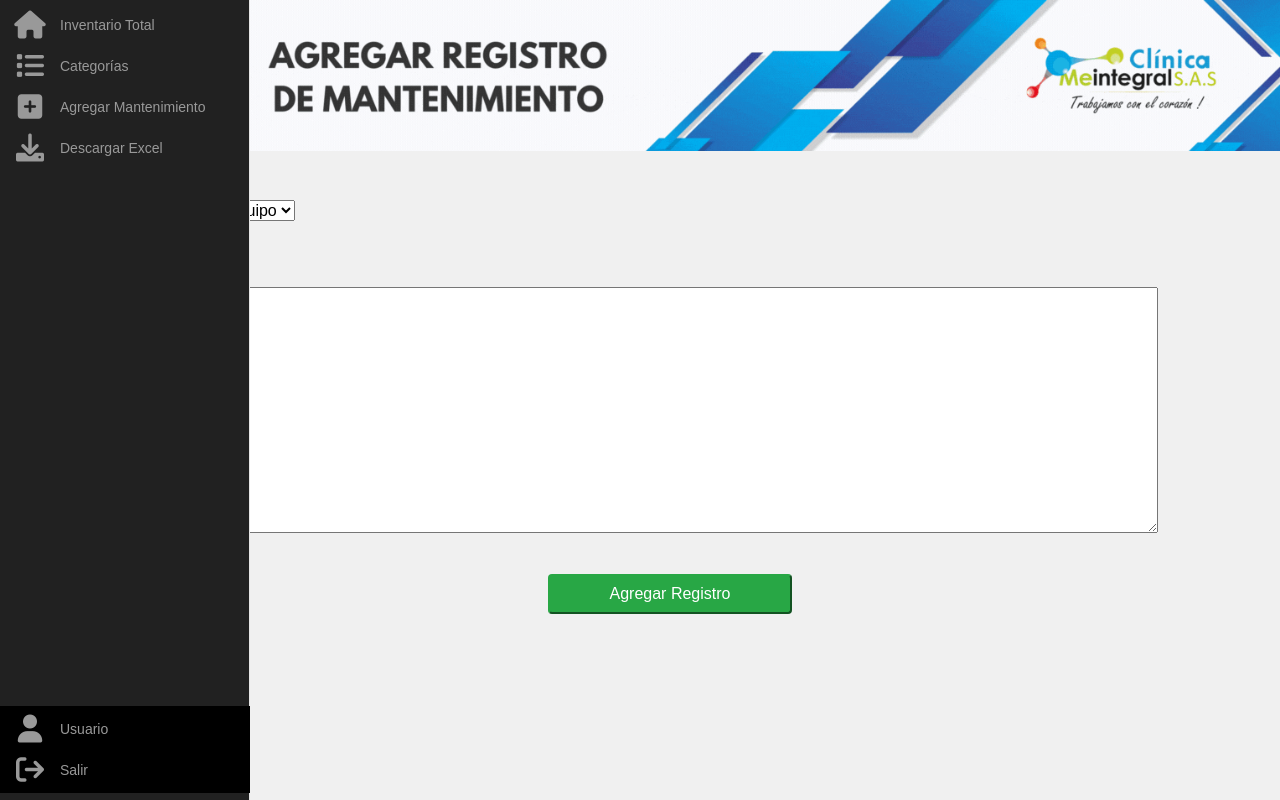
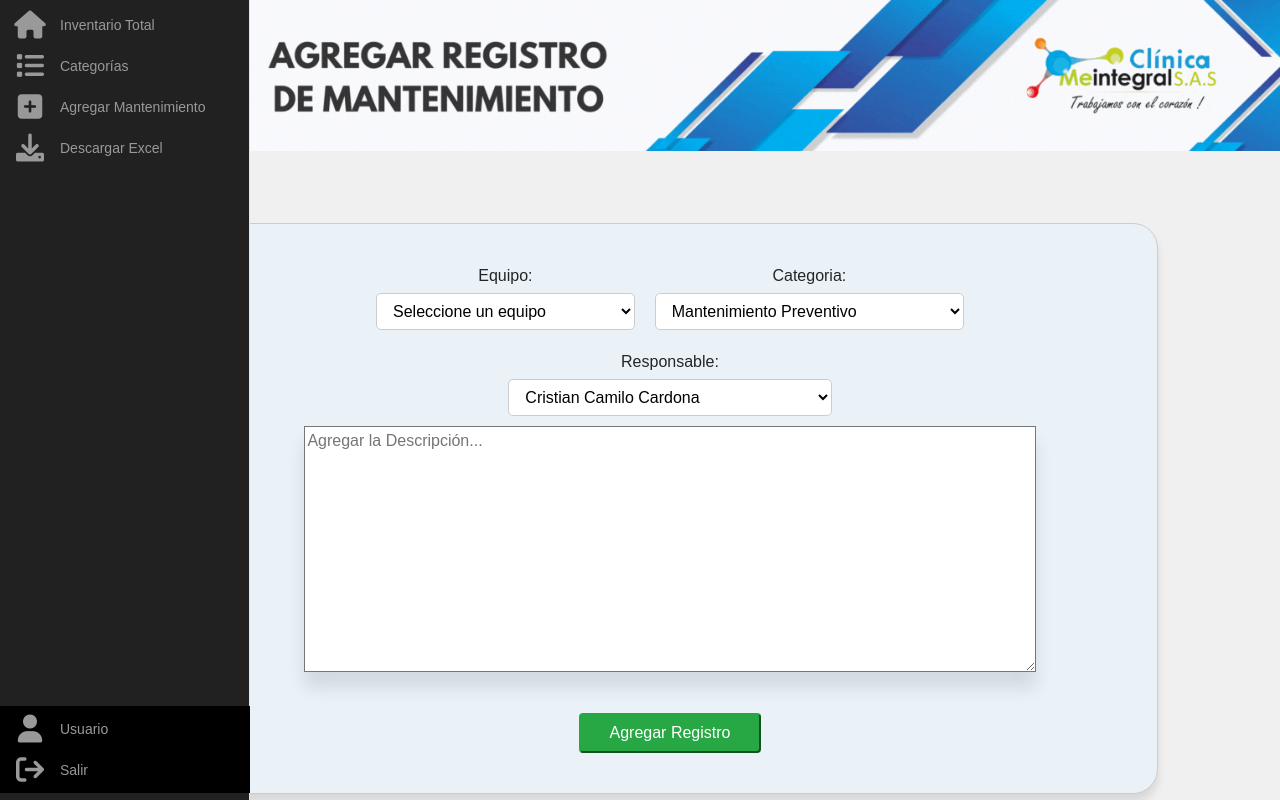
Before and after one commit to cbasmora/ProyectoBaseDatos2, a PHP site: page /views/usuarios/formulario_notas.php in a window 1280 px wide. Run offline with PHP 8.4, Linux system fonts and the light colour scheme; a user stored in the database is signed in; data comes from the database, SQL or seed files in the repository; some libraries are stand-ins or nearby versions; some web fonts are replaced.

Commit message:
18042024

```diff
--- a/views/usuarios/categorias.php
+++ b/views/usuarios/categorias.php
@@ -30,7 +30,7 @@
                                         <a class="catComputador_Portátil"
                                                 href="productosCategoria.php?categoria=<?php echo 'Computador_Portátil' ?>">
                                                 <img class="img_Computador_Mesa"
-                                                        src="http://192.168.1.250:8080/inventario-sis/img/Portátil.SVG">
+                                                        src="http://192.168.1.250:8080/inventario-sis/img/Portatil.SVG">
                                                 Computador Portátil
                                         </a>
                                 </div>
--- a/views/usuarios/excel.php
+++ b/views/usuarios/excel.php
@@ -11,7 +11,7 @@
 echo "\xEF\xBB\xBF";
 echo '<table border=1>';
 echo '<tr>';
-echo '<th>ID</th><th>CATEGORÍAS</th><th>NOMBRE</th><th>DIRECCIÓN IP</th><th>DIRECCIÓN MAC</th><th>UBICACIÓN</th><th>NÚMERO SERIAL</th><th>FECHA FABRICACIÓN</th><th>MARCA</th><th>MODELO</th><th>PROCESADOR</th><th>MEMORIA RAM</th><th>DISCO DURO</th><th>SISTEMA OPERATIVO</th><th>MONITOR SERIAL</th><th>TECLADO SERIAL</th><th>MOUSE SERIAL</th><th>OTRO PERIFÉRICO</th><th>RESPONSABLE</th><th>OBSERVACIONES</th>';
+echo '<th>ID</th><th>CATEGORÍAS</th><th>NOMBRE</th><th>DIRECCIÓN IP</th><th>DIRECCIÓN MAC</th><th>UBICACIÓN</th><th>NÚMERO SERIAL</th><th>FECHA FABRICACIÓN</th><th>MARCA</th><th>MODELO</th><th>PROCESADOR</th><th>MEMORIA RAM</th><th>DISCO DURO</th><th>SISTEMA OPERATIVO</th><th>MONITOR SERIAL</th><th>TECLADO SERIAL</th><th>MOUSE SERIAL</th><th>OTRO PERIFÉRICO</th><th>REMOTO</th><th>RESPONSABLE</th><th>OBSERVACIONES</th>';
 echo '</tr>';
 while ($row = mysqli_fetch_array($query)) {
     echo '<tr>';
@@ -33,6 +33,7 @@
     echo '<td>' . $row['teclado_serial'] . '</td>';
     echo '<td>' . $row['mouse_serial'] . '</td>';
     echo '<td>' . $row['otro_periferico'] . '</td>';
+    echo '<td>' . $row['remoto'] . '</td>';
     echo '<td>' . $row['responsable'] . '</td>';
     echo '<td>' . $row['observaciones'] . '</td>';
     echo '</tr>';
--- a/views/usuarios/formulario_notas.php
+++ b/views/usuarios/formulario_notas.php
@@ -2,8 +2,9 @@
 <html lang="en">
 <?php require '../../includes/_db.php' ?>
 <?php require '../../includes/_header copy.php' ?>
+
 <link href="https://cdnjs.cloudflare.com/ajax/libs/font-awesome/6.0.0/css/all.min.css" rel="stylesheet">
-<link href="agregarnota.css" rel="stylesheet">
+
 
 <img src="http://192.168.1.250:8080/inventario-sis/img/agregarregistro.gif" width="100%" alt="Título de la página">
 <?php
@@ -18,41 +19,62 @@
 
 <!DOCTYPE html>
 <html>
+
 <head>
     <title>Formulario de Registro</title>
 </head>
+<center>
 <body>
-        <br>
-        <br>
-        <br>
-            <style>
-        .form-label {
-            margin-left: 10%; /* Desplazamiento del 10% hacia la derecha */
-            width: 80%; /* Ancho del 80% para mantener el espacio en el centro */
-        }
-    </style>
+    <br><br><br>
+    <div style="border: 1px solid #ccc; padding: 30px; background:#EAF2F8; border-radius: 25px;box-shadow: 0 8px 8px rgba(0, 0, 0, 0.1);width: 80%;">
         <form method="post">
-        <label for="id_producto">Equipo:</label>
-        <select name="id_producto" id="id_producto" required>
-            <option value="">Seleccione un equipo</option> <!-- Opción vacía por defecto -->
+            <div style="display: flex; justify-content: center; flex-wrap: wrap;">
+                <div style="margin: 10px;">
+                    <label for="id_producto" style="margin-bottom: 5px;">Equipo:</label>
+                    <select name="id_producto" id="id_producto" class="select-styled" required>
+                        <option value="">Seleccione un equipo</option>
                         <?php
                         while ($row = $result_productos->fetch_assoc()) {
                             echo "<option value='" . $row['id'] . "'>" . $row['nombre'] . "</option>";
                         }
                         ?>
-        </select><br><br>
-        <label for="nota">Registro:</label><br>
+                    </select>
+                </div>
+
+                <div style="margin: 10px;">
+                    <label for="categoria" class="form-label" style="margin-bottom: 5px;">Categoria:</label>
+                    <select name="categoria" id="categoria" class="select-styled" required>
+                        <option value="Mantenimiento Preventivo">Mantenimiento Preventivo</option>
+                        <option value="Mantenimiento Correctivo">Mantenimiento Correctivo</option>
+                        <option value="Reparación">Observaciones</option>
+                        <option value="Otros">Otros</option>
+                    </select>
+                </div>
+
+                <div style="margin: 10px;">
+                    <label for="usuario" class="form-label" style="margin-bottom: 5px;">Responsable:</label>
+                    <select name="usuario" id="usuario" class="select-styled" required>
+                        <option value="Cristian Cardona">Cristian Camilo Cardona</option>
+                        <option value="Sebastian Rojas">Juan Sebastian Rojas</option>
+                        <option value="Sebastian Mora">Jhon Sebastian Mora</option>
+                    </select>
+                </div>
+            </div>
             <center>
-<textarea name="nota" id="nota" cols="30" rows="10" style="width: 80%;" required></textarea><br><br>
-<input class="btn btn-success" type="submit" name="submit" value="Agregar Registro">        <center>
+                <textarea name="nota" id="nota" cols="20" rows="10" style="width: 80%;box-shadow: 0 16px 16px rgba(0, 0, 0, 0.1)" required placeholder="Agregar la Descripción..."></textarea><br><br>
+                <input class="btn btn-success" type="submit" name="submit" value="Agregar Registro">
+            </center>
         </form>
         <?php
         if (isset($_POST['submit'])) {
             $id_producto = $_POST['id_producto'];
+            $categoria = $_POST['categoria'];
             $nota = $_POST['nota'];
-        $usuario = get_current_user();
+            $usuario = $_POST['usuario'];
 
-        $query = "INSERT INTO notas (id_producto, nota, usuario) VALUES ('$id_producto', '$nota', '$usuario')";
+            // Asegúrate de que $conexion esté definido y sea la conexión correcta a la base de datos
+
+            $query = "INSERT INTO notas (id_producto, categoria, nota, usuario) VALUES ('$id_producto', '$categoria', '$nota', '$usuario')";
             if ($conexion->query($query) === TRUE) {
                 echo "<div style='text-align: center; margin-top: 20px;'>✅ Registro agregado correctamente.</div>";
             } else {
@@ -60,5 +82,29 @@
             }
         }
         ?>
+    </div>
 </body>
+
+<style>
+.select-styled {
+    display: inline-block;
+    padding: 8px 12px;
+    border: 1px solid #ccc;
+    border-radius: 5px;
+    background-color: #fff;
+    font-size: 16px;
+    line-height: 1.5;
+    transition: border-color 0.3s ease;
+    cursor: pointer;
+    width: 100%; /* Ajusta el ancho al 100% */
+}
+
+.select-styled:hover,
+.select-styled:focus {
+    border-color: #333;
+}
+</style>
+
+
+
 </html>
--- a/views/usuarios/producto_agregar.php
+++ b/views/usuarios/producto_agregar.php
@@ -231,6 +231,12 @@
                             <input type="text" id="otro_periferico" name="otro_periferico" class="form-control">
                         </div>
                     </div>
+                    <div class="col-sm-4">
+                        <div class="mb-3">
+                            <label for="remoto" class="form-label">Remoto:</label>
+                            <input type="text" id="remoto" name="remoto" class="form-control">
+                        </div>
+                    </div>
                 </div>
             </div>
 
--- a/views/usuarios/producto_editar.php
+++ b/views/usuarios/producto_editar.php
@@ -242,6 +242,12 @@
                             <input type="text" id="otro_periferico" name="otro_periferico" value="<?php echo $productos ['otro_periferico']; ?>" class="form-control">
                         </div>
                     </div>
+                    <div class="col-sm-4">
+                        <div class="mb-3">
+                            <label for="remoto" class="form-label">Remoto:</label>
+                            <input type="text" id="remoto" name="remoto" value="<?php echo $productos ['remoto']; ?>" class="form-control">
+                        </div>
+                    </div>
                 </div>
             </div>
 
```
Also changed, not shown: css/agregarnota.css (+52 -1 lines), includes/_functionscopy.php (+6 -4 lines), views/usuarios/producto_descripcion.php (+9 -1 lines), 2 other files. Lines whose indentation alone changed are shown as unchanged.
